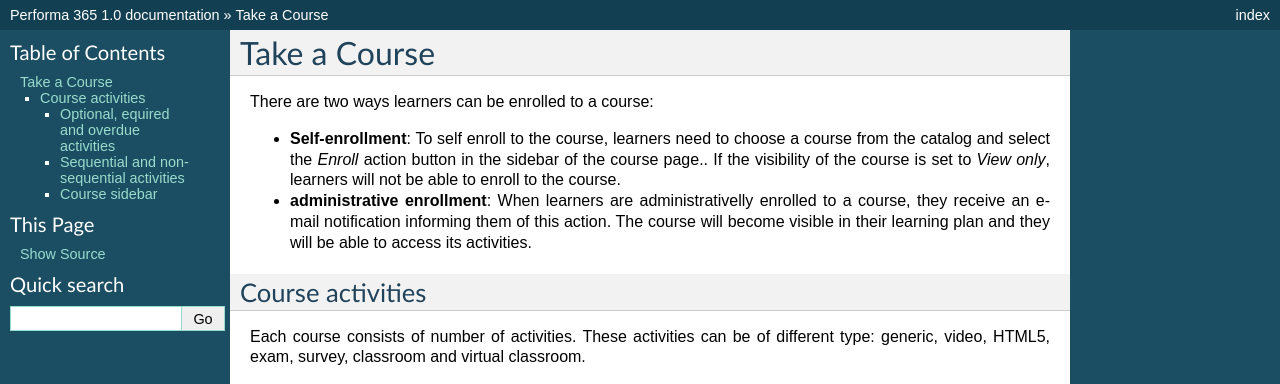
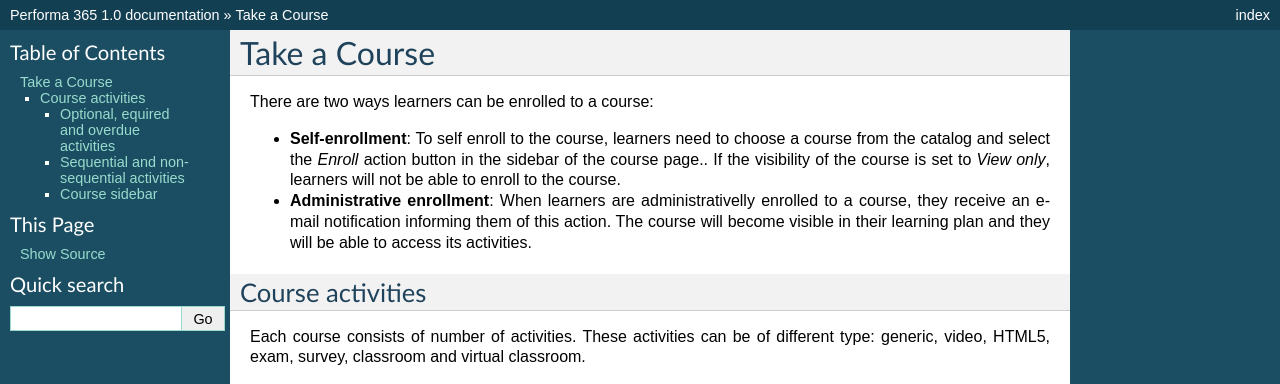
Before and after one commit to pslisko/performa365docs, a Sphinx documentation site: the page built from docs/howto/take_a_course.rst, in a window 1280 px wide. Shown: the top 384 px of the page. Built offline with Sphinx 7.4.7, drawn with Linux system fonts in a browser that asks for light colours; pages that are not in the unit, such as notebooks, are missing from menus.

```diff
--- a/docs/howto/take_a_course.rst
+++ b/docs/howto/take_a_course.rst
@@ -4,7 +4,7 @@ Take a Course
 There are two ways learners can be enrolled to a course:
 
 * **Self-enrollment**: To self enroll to the course, learners need to choose a course from the catalog and select the *Enroll* action button in the sidebar of the course page.. If the visibility of the course is set to *View only*, learners will not be able to enroll to the course.
-* **administrative enrollment**: When learners are administrativelly enrolled to a course, they receive an e-mail notification informing them of this action. The course will become visible in their learning plan and they will be able to access its activities.
+* **Administrative enrollment**: When learners are administrativelly enrolled to a course, they receive an e-mail notification informing them of this action. The course will become visible in their learning plan and they will be able to access its activities.
 
 Course activities
 ^^^^^^^^^^^^^^^^^^^^^^^^^^^^
```
